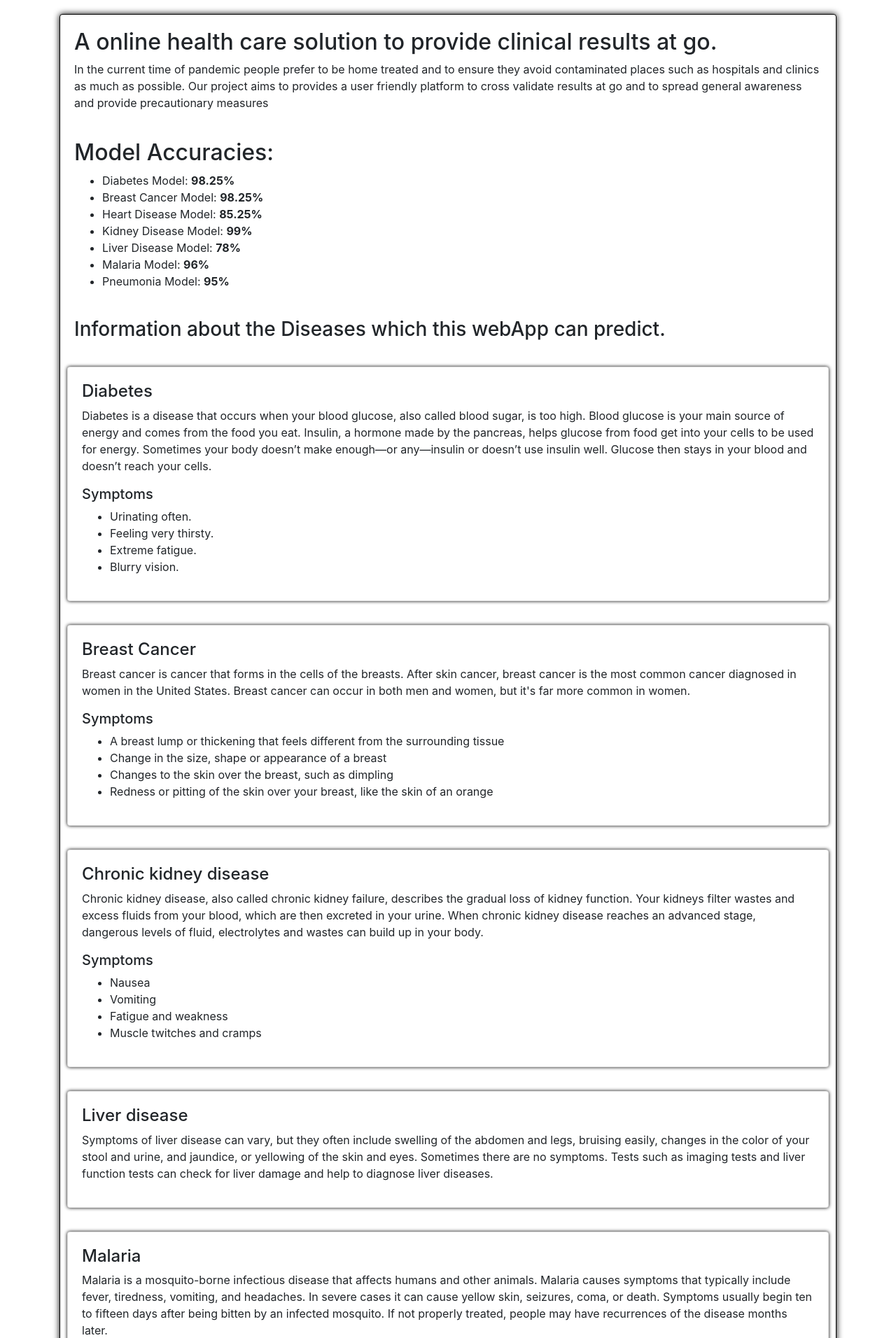
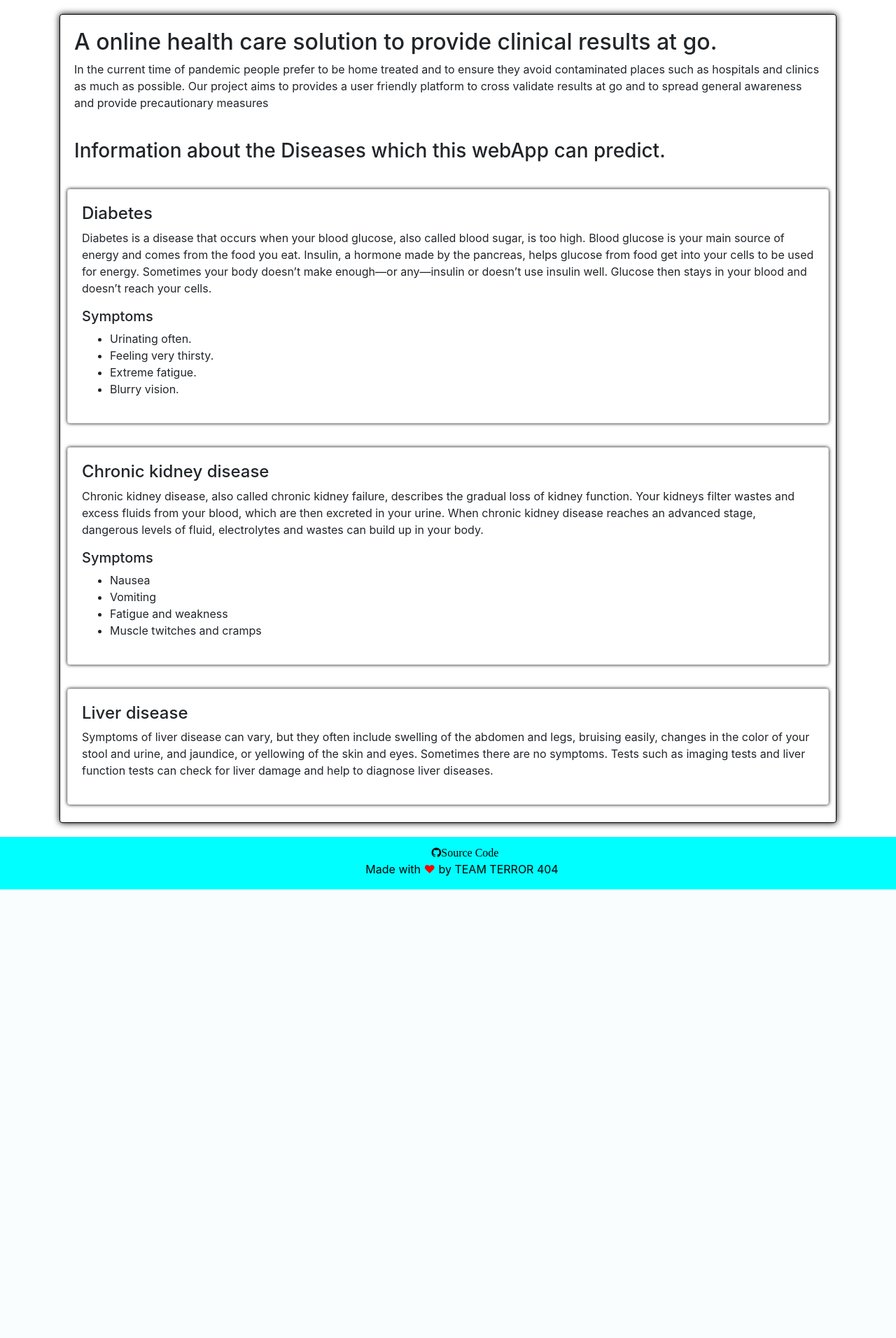
Before and after one commit to divyanshs27/Major-Project, a Flask app: page / in a window 1280 px wide. Shown: the part 76-1988 px from the top of the page at 70% size. After the commit the page ends 1347 px from the top, so only its background shows below. Run offline with Flask 2, Linux system fonts and the light colour scheme; some libraries are stand-ins or nearby versions.

Commit message:
error solved

```diff
--- a/templates/home.html
+++ b/templates/home.html
@@ -7,17 +7,6 @@
     <div class="card card-body" style="border: 1px solid black; box-shadow: 0 0 10px black;">
         <h2>A online health care solution to provide clinical results at go.</h2>
         <p>In the current time of pandemic people prefer to be home treated and to ensure they avoid contaminated places such as hospitals and clinics as much as possible. Our project aims to provides a user friendly platform to cross validate results at go and to spread general awareness and provide precautionary measures</p>
-        <br>
-        <h2>Model Accuracies:</h2>
-        <ul>
-            <li>Diabetes Model: <strong>98.25%</strong></li>
-            <li>Breast Cancer Model: <strong>98.25%</strong></li>
-            <li>Heart Disease Model: <strong>85.25%</strong></li>
-            <li>Kidney Disease Model: <strong>99%</strong></li>
-            <li>Liver Disease Model: <strong>78%</strong></li>
-            <li>Malaria Model: <strong>96%</strong></li>
-            <li>Pneumonia Model: <strong>95%</strong></li>
-        </ul>
         <br>
         <h3>Information about the Diseases which this webApp can predict.</h3>
         <br>
@@ -34,23 +23,6 @@
                 </ul>
             </div>
         </div>
-        <br>
-        <div class="row">
-            <div class="col-md-12 card card-body" style="box-shadow: 0 0 5px black; margin: 5px;">
-                <h4>Breast Cancer</h4>
-                <p>Breast cancer is cancer that forms in the cells of the breasts.
-
-                    After skin cancer, breast cancer is the most common cancer diagnosed in women in the United States. Breast cancer can occur in both men and women, but it's far more common in women.</p>
-                <h5>Symptoms</h5>
-                <ul>
-                    <li>A breast lump or thickening that feels different from the surrounding tissue</li>
-                    <li>Change in the size, shape or appearance of a breast</li>
-                    <li>Changes to the skin over the breast, such as dimpling</li>
-                    <li>Redness or pitting of the skin over your breast, like the skin of an orange</li>
-                </ul>
-            </div>
-        </div>
-
         <br>
         <div class="row">
             <div class="col-md-12 card card-body" style="box-shadow: 0 0 5px black; margin: 5px;">
@@ -73,37 +45,6 @@
                 <p>Symptoms of liver disease can vary, but they often include swelling of the abdomen and legs, bruising easily, changes in the color of your stool and urine, and jaundice, or yellowing of the skin and eyes. Sometimes there are no symptoms. Tests such as imaging tests and liver function tests can check for liver damage and help to diagnose liver diseases.</p>
             </div>
         </div>
-
-        <br>
-        <div class="row">
-            <div class="col-md-12 card card-body" style="box-shadow: 0 0 5px black; margin: 5px;">
-                <h4>Malaria</h4>
-                <p>Malaria is a mosquito-borne infectious disease that affects humans and other animals. Malaria causes symptoms that typically include fever, tiredness, vomiting, and headaches. In severe cases it can cause yellow skin, seizures, coma, or death. Symptoms usually begin ten to fifteen days after being bitten by an infected mosquito. If not properly treated, people may have recurrences of the disease months later.</p>
-                <h5>Symptoms</h5>
-                <ul>
-                    <li>Fever. This is the most common symptom.</li>
-                    <li>Chills</li>
-                    <li>Headache</li>
-                    <li>Nausea and vomiting</li>
-                </ul>
-            </div>
-        </div>
-
-        <br>
-        <div class="row">
-            <div class="col-md-12 card card-body" style="box-shadow: 0 0 5px black; margin: 5px;">
-                <h4>Pneumonia</h4>
-                <p>Pneumonia is an infection that inflames the air sacs in one or both lungs. The air sacs may fill with fluid or pus (purulent material), causing cough with phlegm or pus, fever, chills, and difficulty breathing. A variety of organisms, including bacteria, viruses and fungi, can cause pneumonia.</p>
-                <h5>Symptoms</h5>
-                <ul>
-                    <li>Cough, which may produce greenish, yellow or even bloody mucus.</li>
-                    <li>Fever, sweating and shaking chills.</li>
-                    <li>Shortness of breath.</li>
-                    <li>Rapid, shallow breathing.</li>
-                </ul>
-            </div>
-        </div>
-
     </div>
 </div>
 {% endblock %}
```
